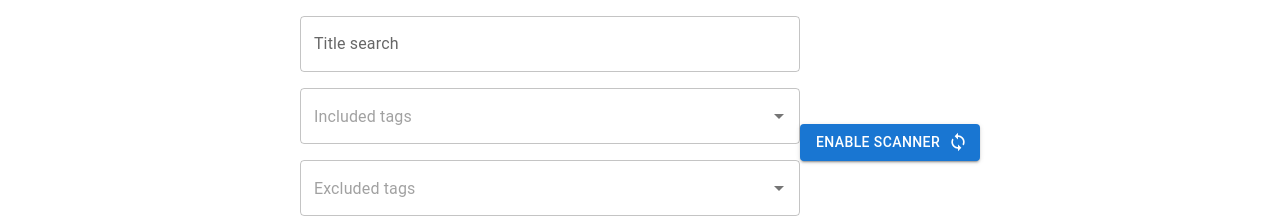
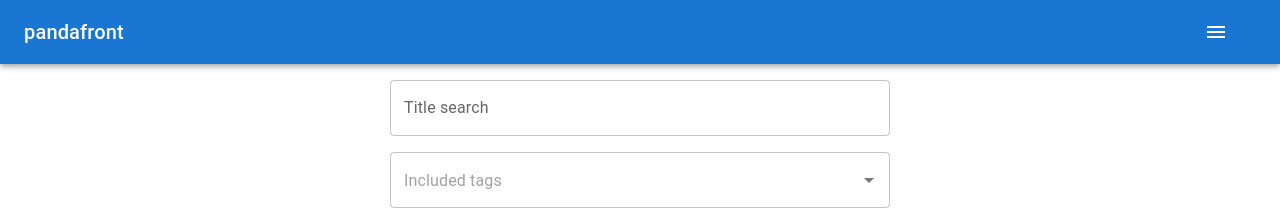
Before and after one commit to lovesyk/pandafront, a React (Create React App) app in the folder client/: page /search in a window 1280 px wide. Shown: the top 218 px of the page. Built offline with nearby package versions, Linux system fonts and the light colour scheme; no server answers.

Commit message:
Improved scanner UI.

```diff
--- a/client/src/BackendClient.ts
+++ b/client/src/BackendClient.ts
@@ -95,11 +95,12 @@ export default class BackendClient {
       })
   }
 
-  async getScannerStats(): Promise<ScannerStats> {
+  async getScannerStats(): Promise<ScannerStats | null> {
     return fetch(`${this.getServerUrl()}/scanner/stats`, { method: 'GET' })
       .then(response => response.json())
       .catch(err => {
         console.log(err.message)
+        return null
       })
   }
 
--- a/client/src/SearchResult.tsx
+++ b/client/src/SearchResult.tsx
@@ -81,6 +81,7 @@ export default function SearchResult({ top }: { top: boolean }) {
 
   return (
     <>
+      <Settings />
       <Box
         alignItems="center"
         justifyContent="center"
@@ -89,7 +90,6 @@ export default function SearchResult({ top }: { top: boolean }) {
         padding={2}
       >
         <SearchForm searchRequest={searchRequest} setSearchRequest={setSearchRequest} />
-        <Settings />
       </Box>
       {top ? <></> :
         <>
--- a/client/src/Settings.tsx
+++ b/client/src/Settings.tsx
@@ -1,28 +1,95 @@
-import SyncIcon from '@mui/icons-material/Sync';
-import SyncDisabledIcon from '@mui/icons-material/SyncDisabled';
-import { Button } from '@mui/material';
+import CloseIcon from '@mui/icons-material/Close';
+import MenuIcon from '@mui/icons-material/Menu';
+import VisibilityIcon from '@mui/icons-material/Visibility';
+import VisibilityOffIcon from '@mui/icons-material/VisibilityOff';
+import { Button, ButtonGroup, Divider, SwipeableDrawer } from '@mui/material';
+import AppBar from '@mui/material/AppBar';
+import Box from '@mui/material/Box';
+import IconButton from '@mui/material/IconButton';
+import Toolbar from '@mui/material/Toolbar';
+import Typography from '@mui/material/Typography';
 import { useEffect, useState } from 'react';
 import './App.css';
 import BackendClient from './BackendClient';
 import { ScannerStats } from './models/scannerStats.model';
 
+
 export default function Settings() {
   const backend = new BackendClient()
 
-  const [scannerStats, setScannerStats] = useState<ScannerStats>()
+  const [scannerStats, setScannerStats] = useState<ScannerStats | null>(null)
   useEffect(() => {
-    updateScannerStats()
-  }, [])
+    setTimeout(() => updateScannerStats(), 5000);
+  }, [scannerStats])
   function updateScannerStats() {
     backend.getScannerStats().then(setScannerStats)
   }
 
+  const [drawerOpen, setDrawerOpen] = useState<boolean>(false);
+  const toggleDrawer =
+    (open: boolean) =>
+      (event: React.KeyboardEvent | React.MouseEvent) => {
+        if (
+          event &&
+          event.type === 'keydown' &&
+          ((event as React.KeyboardEvent).key === 'Tab' ||
+            (event as React.KeyboardEvent).key === 'Shift')
+        ) {
+          return;
+        }
+
+        setDrawerOpen(open);
+      };
+
   return (
-    <div>
-      {scannerStats?.enabled ?
-        <Button variant="contained" endIcon={<SyncDisabledIcon />} onClick={() => { backend.disableScanner(); updateScannerStats(); }}>Disable Scanner</Button>
-        : <Button variant="contained" endIcon={<SyncIcon />} onClick={() => { backend.enableScanner(); updateScannerStats(); }}>Enable Scanner</Button>
-      }
-    </div>
+    <Box sx={{ flexGrow: 1 }}>
+      <AppBar position="static">
+        <Toolbar>
+          <Typography variant="h6" component="div" sx={{ flexGrow: 1 }}>
+            pandafront
+          </Typography>
+          <IconButton
+            size="large"
+            edge="start"
+            color="inherit"
+            aria-label="open settings"
+            sx={{ mr: 2 }}
+            onClick={toggleDrawer(true)}
+          >
+            <MenuIcon />
+          </IconButton>
+        </Toolbar>
+      </AppBar>
+      <SwipeableDrawer
+        anchor="right"
+        open={drawerOpen}
+        onClose={toggleDrawer(false)}
+        onOpen={toggleDrawer(true)}
+      >
+        <Box alignItems="center"
+          sx={{ width: '360px', maxWidth: 360 }}
+          justifyContent="space-between"
+          display="flex"
+          padding={2}>
+          <Typography>
+            Settings
+          </Typography>
+          <IconButton color="primary" aria-label="close settings" onClick={toggleDrawer(false)}>
+            <CloseIcon />
+          </IconButton>
+        </Box>
+        <Divider variant="fullWidth" />
+        <Box sx={{ width: '360px', maxWidth: 360 }}
+          padding={2}>
+          <Typography variant="overline">Scanner {!scannerStats ? "(Loading...)" : scannerStats.initialScanRunning ? "(Running...)" : ""}</Typography>
+          {scannerStats ?
+            <ButtonGroup size="large" fullWidth={true}>
+              <Button variant={scannerStats.enabled ? 'contained' : 'outlined'} disabled={scannerStats.initialScanRunning ? true : false} startIcon={<VisibilityIcon />} onClick={async () => { setScannerStats(null); await backend.enableScanner(); await updateScannerStats(); }}>Enabled</Button>
+              <Button variant={scannerStats.enabled ? 'outlined' : 'contained'} disabled={scannerStats.initialScanRunning ? true : false} startIcon={<VisibilityOffIcon />} onClick={async () => { setScannerStats(null); await backend.disableScanner(); await updateScannerStats(); }}>Disabled</Button>
+            </ButtonGroup>
+            : ""}
+        </Box>
+      </SwipeableDrawer>
+    </Box>
   );
 }
--- a/client/src/models/scannerStats.model.ts
+++ b/client/src/models/scannerStats.model.ts
@@ -1,6 +1,4 @@
 export interface ScannerStats {
     enabled: boolean
-    // watched: {
-    //     [directory: string] : string[]
-    // }
+    initialScanRunning: boolean
 }
```
Also changed, not shown: 1 other file (tests, documents, lock files or other folders).
